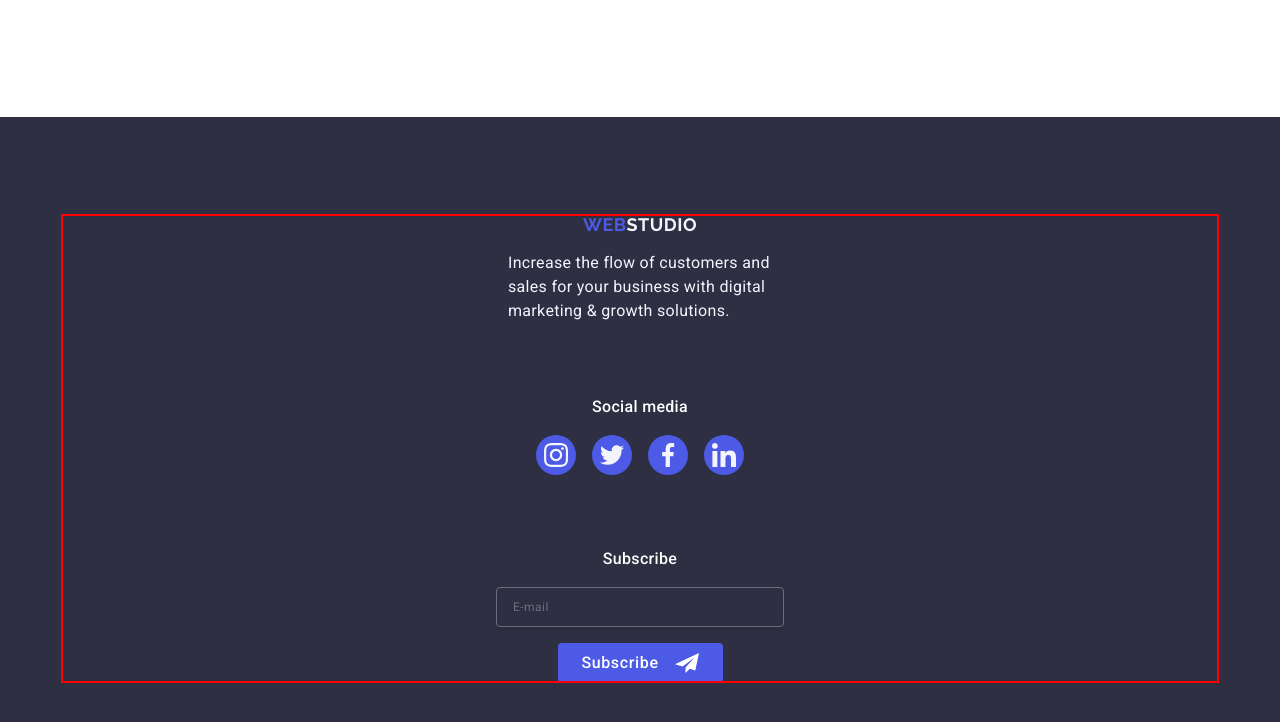
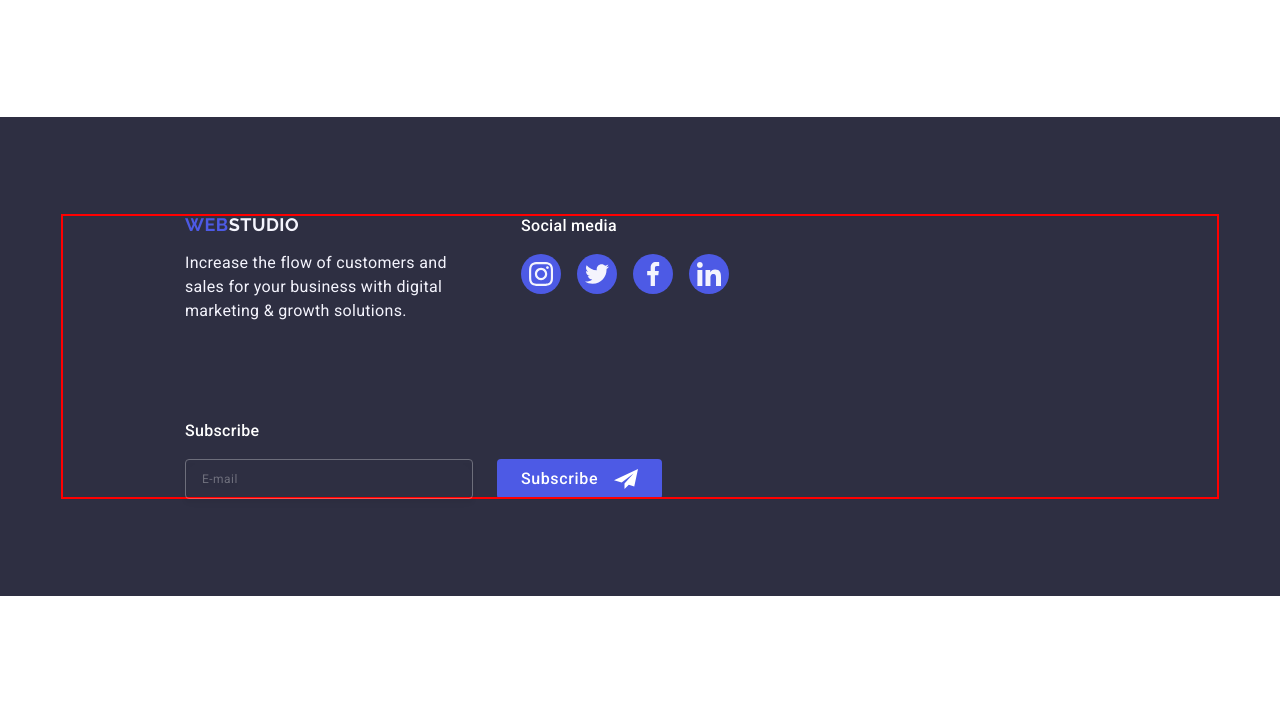
Before and after one commit to keon91/goit-markup-hw-06, a plain HTML site: page index.html in a window 1280 px wide. Shown: the part 3111-3833 px from the top of the page. After the commit the page ends 3707 px from the top, so only its background shows below. Drawn offline with nearby package versions, Linux system fonts and the light colour scheme.

```diff
--- a/css/styles.css
+++ b/css/styles.css
@@ -899,10 +899,59 @@
 .sub-email{
     display: flex;
     flex-direction: row;
+    gap: 24px;
 }
 }
 
 /*END TABLET*/
+
+/*START DESCTOP*/
+@media screen and (min-width: 1157.98px){
+.inner-footer{
+    padding: 97px 108px;
+    display: flex;
+    flex-direction: row;
+    justify-content: flex-start;
+    align-items: flex-start;
+    flex-wrap: wrap;
+    row-gap: 24px;
+    column-gap: 72px;
+    margin-left: 108px;
+}
+.footer-box{
+    display: flex;
+    align-items: flex-start;
+    margin-left: 108px;
+
+
+
+
+    margin-bottom: 72px;
+    /* margin-right: 120px; */
+
+}
+.footer-team-socials {
+    display: flex;
+    flex-direction: column;
+    align-items: flex-start;
+
+}
+.footer-sub-inner{
+    display: flex;
+
+    flex-wrap: wrap;
+    justify-content: center;
+    align-items:flex-start;
+    margin-right: auto;
+    margin-left: 108px;
+}
+.sub-email{
+    display: flex;
+    flex-direction: row;
+    gap: 24px;
+}
+}
+/*END DESCTOP*/
 
 /*MODAL*/
 .backdrop{
```
